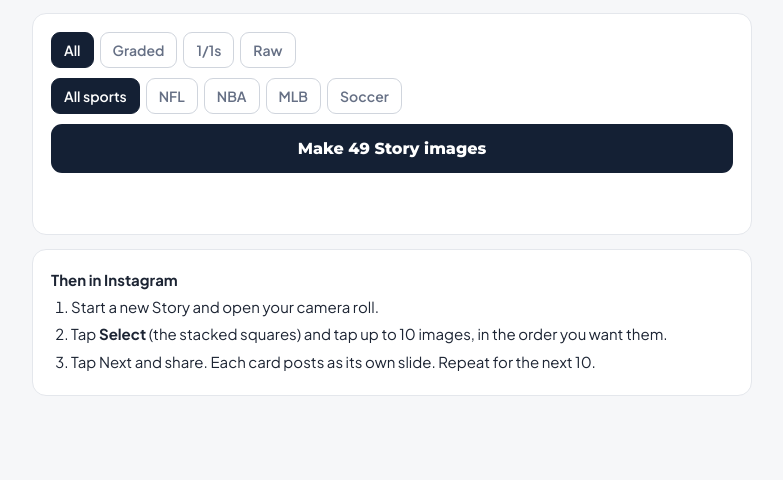
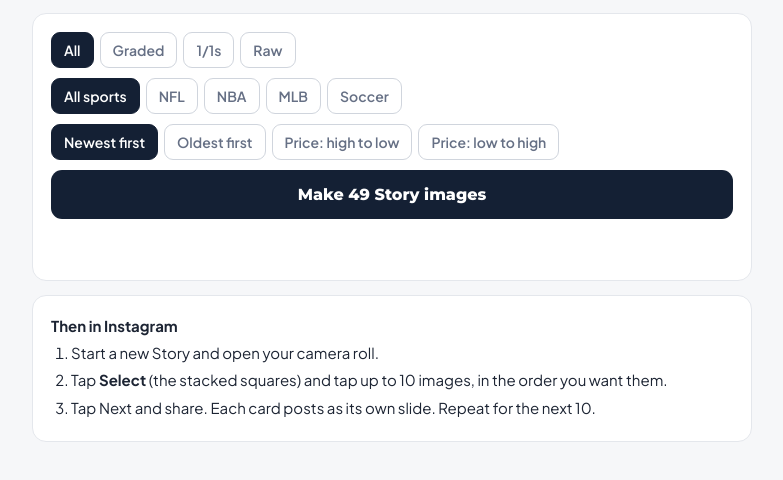
Before and after one commit to kusportscards/kusportscards, a plain HTML site: page stories.html in a window 1280 px wide. Shown: the part 190-670 px from the top of the page, without its empty margins (248-1031 px from the left). Drawn offline with Linux system fonts and the light colour scheme.

Commit message:
Story images page: sort by date or price
Co-Authored-By: Claude Opus 5.5 <noreply@anthropic.com>
Claude-Session: https://claude.ai/code/session_0148MHBL75UPnEzsjFnGgUWA

```diff
--- a/stories.html
+++ b/stories.html
@@ -31,6 +31,7 @@ ol{margin:0;padding-left:20px}li{margin:4px 0}
 <div class="panel">
   <div class="seg" id="tabs"></div>
   <div class="seg" id="sports"></div>
+  <div class="seg" id="sorts"></div>
   <button class="big go" id="make"></button>
   <div class="bar hide" id="bar"><i></i></div>
   <button class="big save hide" id="save"></button>
@@ -81,16 +82,21 @@ async function drawStory(d){ /* d = {photo, name, price} */
 const $ = id => document.getElementById(id);
 const VIEWS = [{k:"all",l:"All",t:()=>true},{k:"graded",l:"Graded",t:c=>!!c.grade},{k:"one",l:"1/1s",t:c=>c.serial==="1/1"},{k:"raw",l:"Raw",t:c=>!c.grade}];
 const SPORTS = ["All", ...["NFL","NBA","MLB","NHL","Soccer"].filter(s => CARDS.some(c => c.sport === s))];
-const st = {view:"all", sport:"All"}; let files = [];
-const pick = () => CARDS.filter(c => VIEWS.find(v=>v.k===st.view).t(c) && (st.sport==="All" || c.sport===st.sport)).sort((a,b)=>b.ask-a.ask);
+const SORTS = [{k:"new",l:"Newest first",f:(a,b)=>(b.date||"").localeCompare(a.date||"")},
+  {k:"old",l:"Oldest first",f:(a,b)=>(a.date||"9").localeCompare(b.date||"9")},
+  {k:"high",l:"Price: high to low",f:(a,b)=>b.ask-a.ask},{k:"low",l:"Price: low to high",f:(a,b)=>a.ask-b.ask}];
+const st = {view:"all", sport:"All", sort:"new"}; let files = [];
+const pick = () => CARDS.filter(c => VIEWS.find(v=>v.k===st.view).t(c) && (st.sport==="All" || c.sport===st.sport)).sort(SORTS.find(s=>s.k===st.sort).f);
 function draw(){
   $("tabs").innerHTML = VIEWS.map(v => `<button data-v="${v.k}" aria-pressed="${st.view===v.k}">${v.l}</button>`).join("");
   $("sports").innerHTML = SPORTS.map(s => `<button data-s="${s}" aria-pressed="${st.sport===s}">${s==="All"?"All sports":s}</button>`).join("");
+  $("sorts").innerHTML = SORTS.map(s => `<button data-o="${s.k}" aria-pressed="${st.sort===s.k}">${s.l}</button>`).join("");
   const n = pick().length; $("make").textContent = `Make ${n} Story image${n===1?"":"s"}`; $("make").disabled = !n;
   files = []; $("save").classList.add("hide"); $("bar").classList.add("hide"); $("msg").textContent = ""; $("thumbs").innerHTML = "";
 }
 $("tabs").onclick = e => { const b = e.target.closest("[data-v]"); if (b){ st.view = b.dataset.v; draw(); } };
 $("sports").onclick = e => { const b = e.target.closest("[data-s]"); if (b){ st.sport = b.dataset.s; draw(); } };
+$("sorts").onclick = e => { const b = e.target.closest("[data-o]"); if (b){ st.sort = b.dataset.o; draw(); } };
 $("make").onclick = async () => {
   const list = pick(); files = []; $("make").disabled = true; $("bar").classList.remove("hide"); $("thumbs").innerHTML = "";
   for (let i = 0; i < list.length; i++){
@@ -103,7 +109,7 @@ $("make").onclick = async () => {
     $("bar").firstElementChild.style.width = `${(i + 1) / list.length * 100}%`;
   }
   $("make").disabled = false;
-  $("msg").textContent = `${files.length} images ready, highest price first.`;
+  $("msg").textContent = `${files.length} images ready, ${SORTS.find(s=>s.k===st.sort).l.toLowerCase()}. They save in this order.`;
   $("save").textContent = `Save all ${files.length} to my phone`; $("save").classList.remove("hide");
 };
 $("save").onclick = async () => {
```
